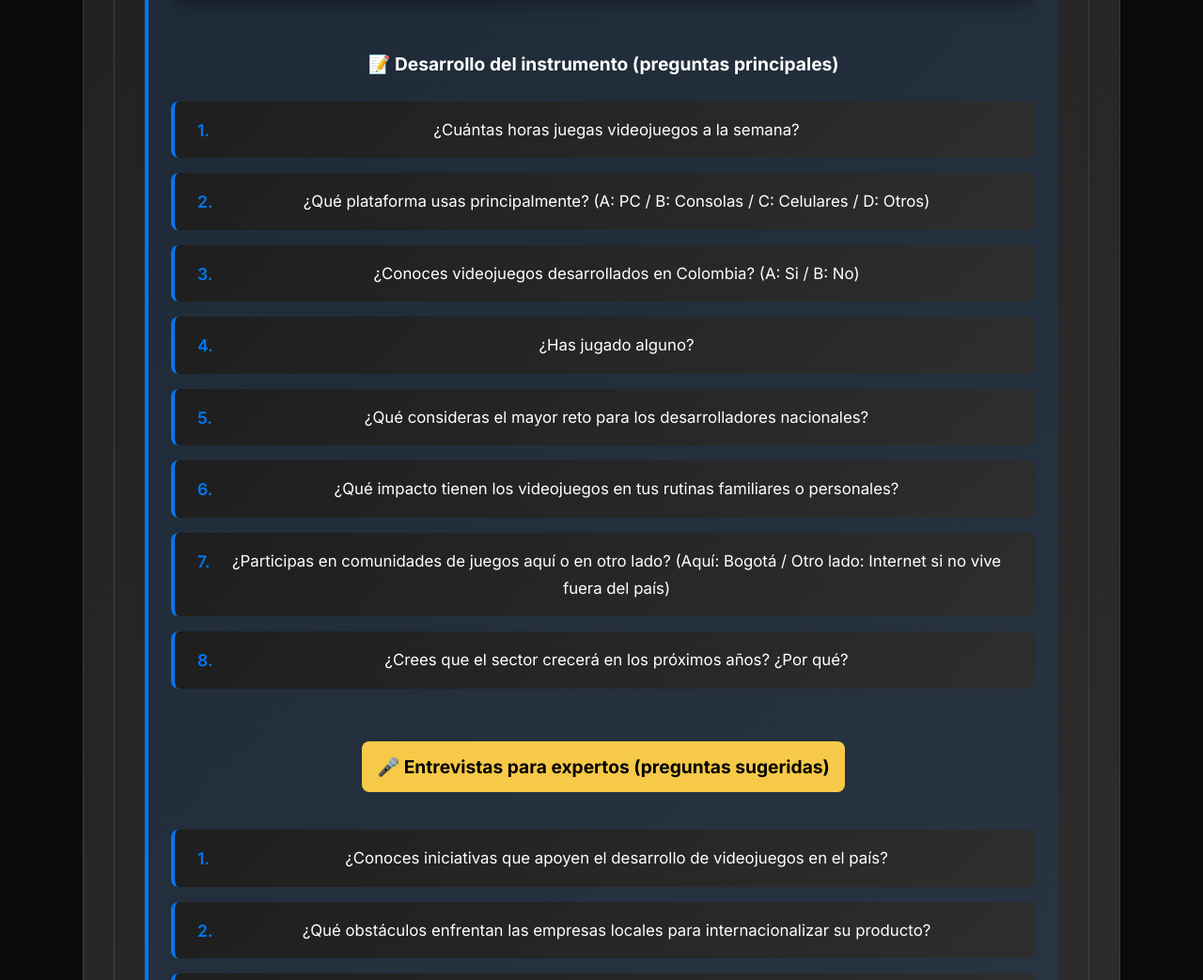
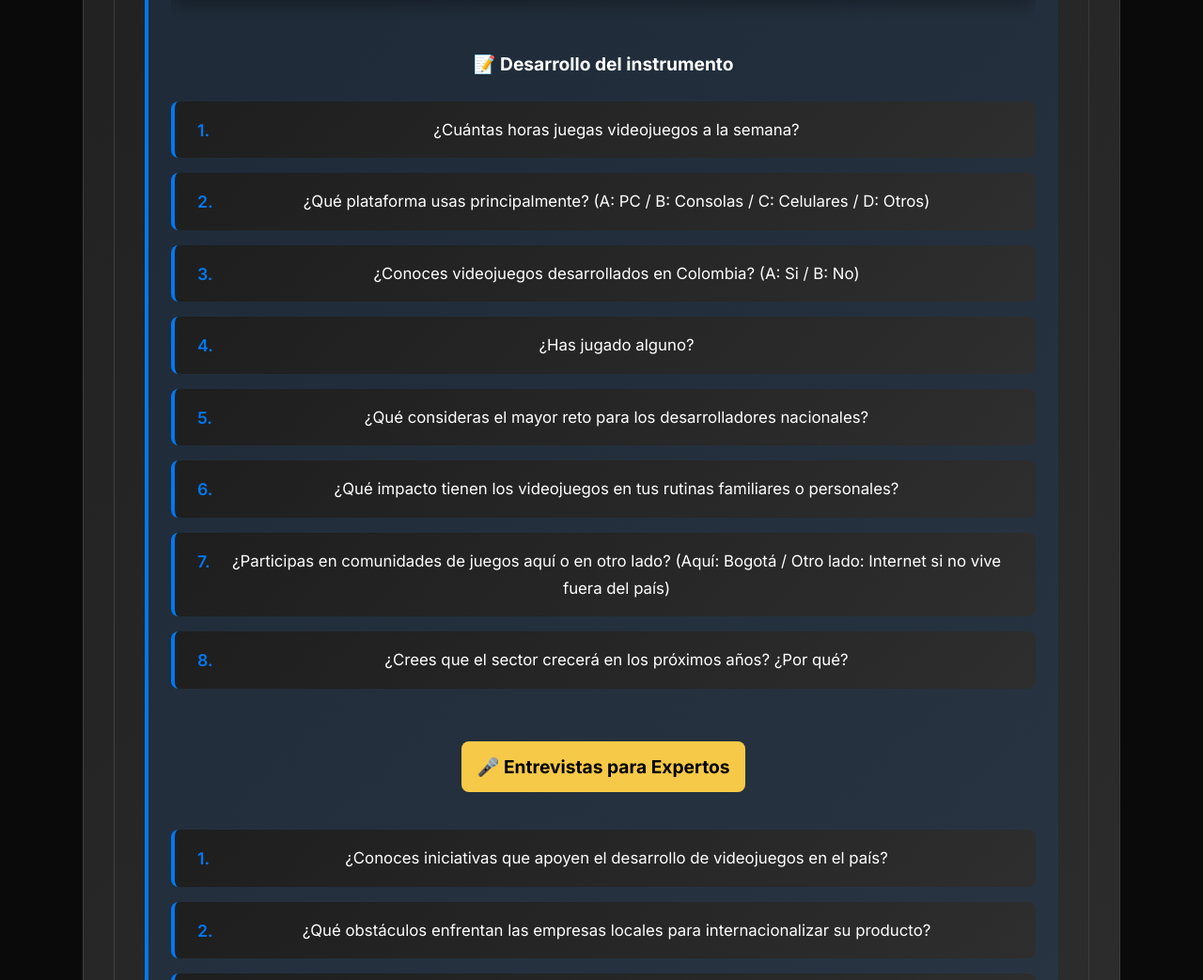
Before and after one commit to LyamBKR/proyectosena.git.io, a plain HTML site: page Investigación/Investigación.html in a window 1280 px wide. Shown: the part 8110-9153 px from the top of the page at 94% size. Drawn offline with Linux system fonts and the light colour scheme.

Commit message:
Cambios chiquitos :)

```diff
--- a/Investigación/Investigación.html
+++ b/Investigación/Investigación.html
@@ -682,7 +682,7 @@
                                     </div>
 
                                     <div style="margin-top: 2rem;">
-                                        <h4 style="margin: 0 0 1rem 0; color: var(--text-primary); font-size: 1.2rem;">📝 Desarrollo del instrumento (preguntas principales)</h4>
+                                        <h4 style="margin: 0 0 1rem 0; color: var(--text-primary); font-size: 1.2rem;">📝 Desarrollo del instrumento</h4>
                                         <ol class="investigation-questions-list">
                                             <li>¿Cuántas horas juegas videojuegos a la semana?</li>
                                             <li>¿Qué plataforma usas principalmente? (A: PC / B: Consolas / C: Celulares / D: Otros)</li>
@@ -694,7 +694,7 @@
                                             <li>¿Crees que el sector crecerá en los próximos años? ¿Por qué?</li>
                                         </ol>
 
-                                        <h4 style="margin: 2rem 0 1rem 0; color: var(--text-primary); font-size: 1.2rem; background: #f7c948; color: #000; padding: 0.75rem 1rem; border-radius: var(--border-radius-md); display: inline-block;">🎤 Entrevistas para expertos (preguntas sugeridas)</h4>
+                                        <h4 style="margin: 2rem 0 1rem 0; color: var(--text-primary); font-size: 1.2rem; background: #f7c948; color: #000; padding: 0.75rem 1rem; border-radius: var(--border-radius-md); display: inline-block;">🎤 Entrevistas para Expertos</h4>
                                         <ol class="investigation-questions-list">
                                             <li>¿Conoces iniciativas que apoyen el desarrollo de videojuegos en el país?</li>
                                             <li>¿Qué obstáculos enfrentan las empresas locales para internacionalizar su producto?</li>
```
